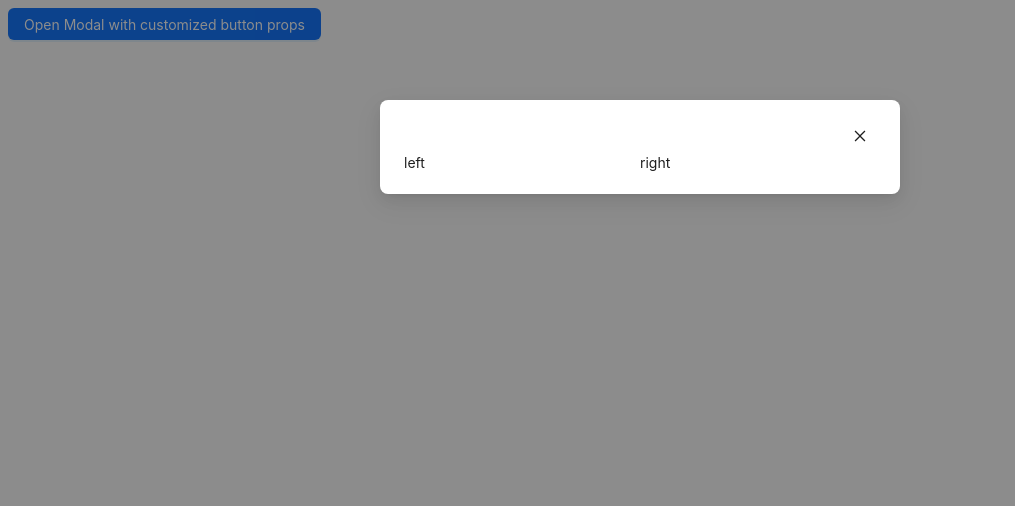
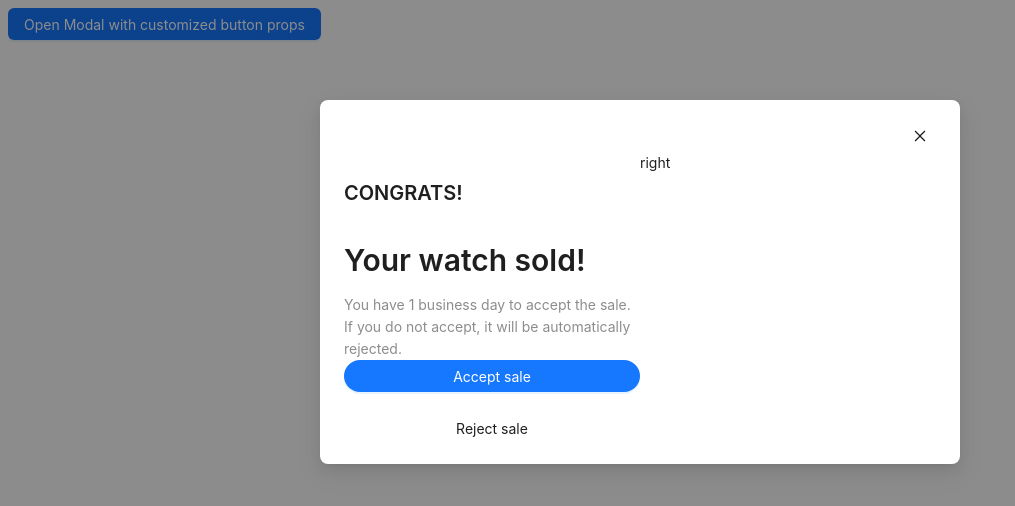
Before and after one commit to ha0min/ModalDemo, a Next.js app: page / in a window 1280 px wide. Both pictures are taken after a click on the button "Open Modal with customized button props". Shown: the top 506 px of the page, without its empty margins (0-1015 px from the left). Built offline with nearby package versions, Linux system fonts and the light colour scheme.

Commit message:
feat: finish left part design

```diff
--- a/src/pages/index.tsx
+++ b/src/pages/index.tsx
@@ -1,10 +1,51 @@
 import Image from 'next/image'
 import {Inter} from 'next/font/google'
-import {Button, Col, Modal, Row} from "antd";
+import {Button, Col, Modal, Row, Space, Typography} from "antd";
 import {useState} from "react";
 import {CloseOutlined} from '@ant-design/icons';
 
 const inter = Inter({subsets: ['latin']})
+
+
+
+const LeftPart = () => {
+    const {Title, Text} = Typography;
+    return (
+        <div>
+                <Row>
+                    <Col span={24}>
+                        <Title level={4}>CONGRATS!</Title>
+                    </Col>
+                </Row>
+                <Row>
+                    <Col span={24}>
+                        <Title level={2}>
+                            Your watch sold!
+                        </Title>
+                    </Col>
+                    <Col span={24}>
+                        <Text type="secondary">
+                            You have 1 business day to accept the sale.<br/>
+                            If you do not accept, it will be automatically rejected.
+                        </Text>
+                    </Col>
+                </Row>
+                <Row justify={"center"} gutter={[12,20]}>
+                    <Col span={24}>
+                        <Button type={"primary"} shape={"round"} block={true} height={"15px"}>
+                            Accept sale
+                        </Button>
+                    </Col>
+
+                    <Col span={24}>
+                        <Button type={"text"} shape={"round"} block={true}>
+                            Reject sale
+                        </Button>
+                    </Col>
+                </Row>
+        </div>
+    )
+}
 
 export default function Home() {
     const [open, setOpen] = useState(false);
@@ -32,10 +73,11 @@ export default function Home() {
             <Modal
                 title={null}
                 footer={null}
+                width={"50%"}
                 open={open}
                 closable={false}
-                okButtonProps={{ disabled: true }}
-                cancelButtonProps={{ disabled: true }}
+                okButtonProps={{disabled: true}}
+                cancelButtonProps={{disabled: true}}
             >
                 <Row
                     justify={"end"}
@@ -44,7 +86,7 @@ export default function Home() {
                         <Button
                             type="text"
                             shape="circle"
-                            icon={<CloseOutlined />}
+                            icon={<CloseOutlined/>}
                             onClick={(e) => handleCancel(e)}
                         />
                     </Col>
@@ -53,7 +95,7 @@ export default function Home() {
                     <Col
                         span={12}
                     >
-                        left
+                        <LeftPart/>
                     </Col>
                     <Col
                         span={12}
```
